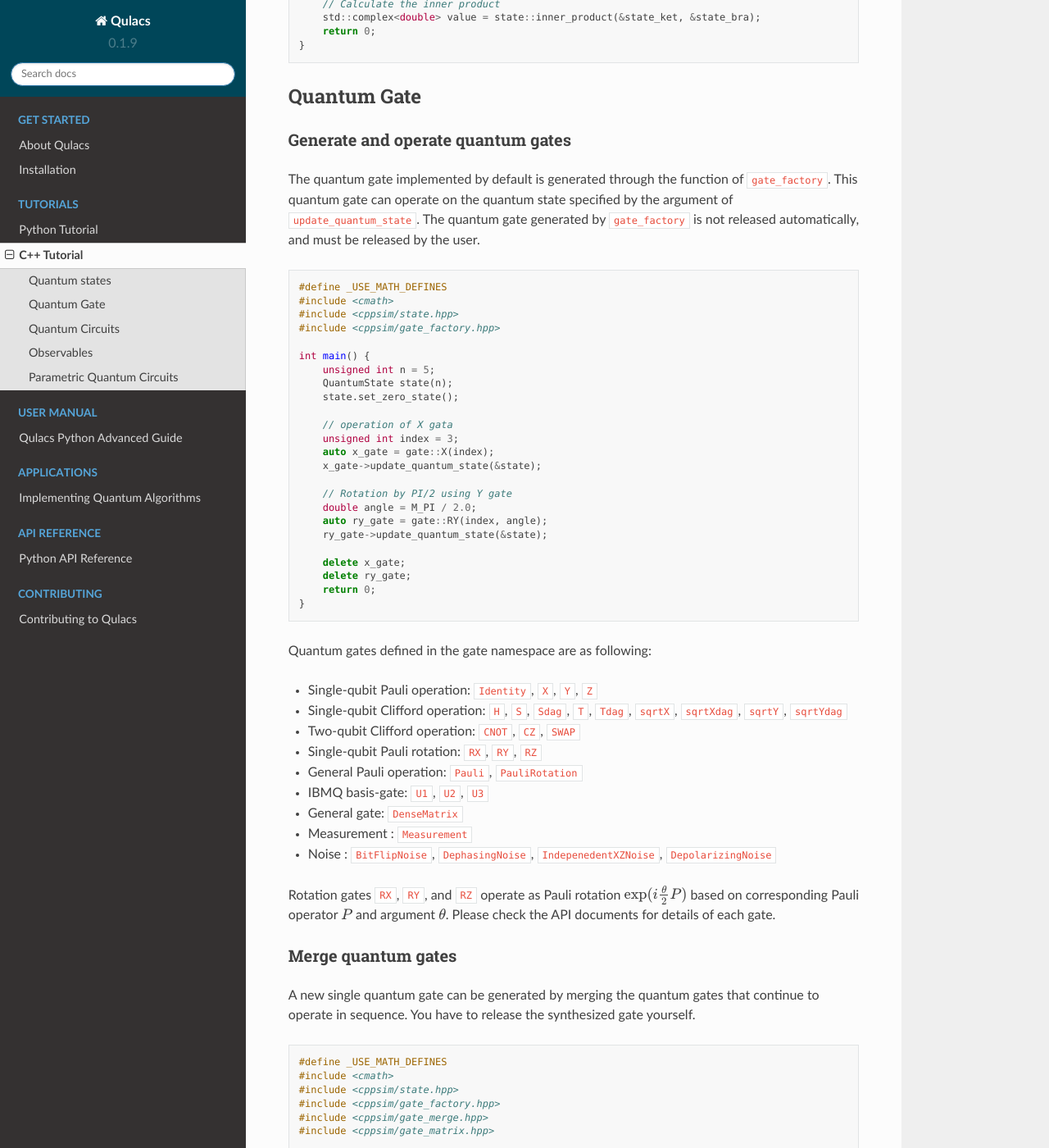
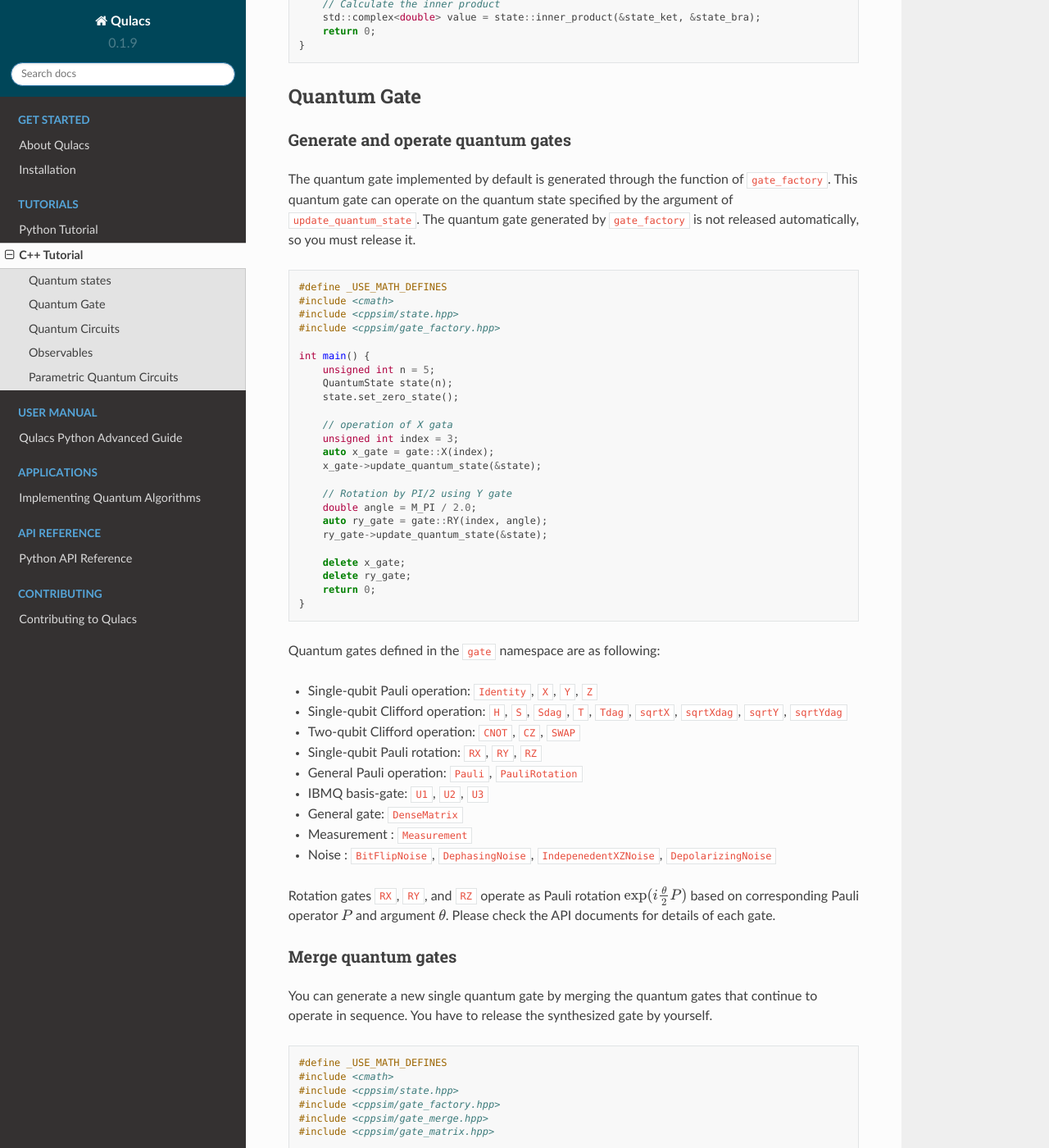
Before and after one commit to qulacs/qulacs, a Sphinx documentation site: the page built from doc/en/source/intro/4.2_cpp_tutorial.md, in a window 1280 px wide and 1400 px high, scrolled down 3237 px. Shown: the whole window at 82% size. Built offline with Sphinx 7.4.7 and the Read the Docs theme 2.0.0, drawn with Linux system fonts in a browser that asks for light colours; pages that are not in the unit, such as notebooks, are missing from menus; some of the changed text lies outside the part shown.

````diff
--- a/doc/en/source/intro/4.2_cpp_tutorial.md
+++ b/doc/en/source/intro/4.2_cpp_tutorial.md
@@ -118,8 +118,8 @@
 
 ### Calculate quantum states
 
-Various calculations can be applied to the quantum state.
-The operations do not change the quantum state.
+The following operations do not change quantum states.
+Calculations that changes quantum states are performed by quantum gates or quantum circuits.
 
 ``` cpp
 #include <cppsim/state.hpp>
@@ -173,7 +173,7 @@
 
 The quantum gate implemented by default is generated through the function of `gate_factory`.
 This quantum gate can operate on the quantum state specified by the argument of `update_quantum_state`.
-The quantum gate generated by `gate_factory` is not released automatically, and must be released by the user.
+The quantum gate generated by `gate_factory` is not released automatically, so you must release it.
 
 ``` cpp
 #define _USE_MATH_DEFINES
@@ -202,7 +202,7 @@
 }
 ```
 
-Quantum gates defined in the gate namespace are as following:
+Quantum gates defined in the `gate` namespace are as following:
 
 - Single-qubit Pauli operation: `Identity`, `X`, `Y`, `Z`
 - Single-qubit Clifford operation: `H`, `S`, `Sdag`, `T`, `Tdag`,
@@ -219,8 +219,8 @@
 
 ### Merge quantum gates
 
-A new single quantum gate can be generated by merging the quantum gates that continue to operate in sequence.
-You have to release the synthesized gate yourself.
+You can generate a new single quantum gate by merging the quantum gates that continue to operate in sequence.
+You have to release the synthesized gate by yourself.
 
 ``` cpp
 #define _USE_MATH_DEFINES
````
Also changed, not shown: doc/ja/source/intro/4.1_python_tutorial.md (+2 -2 lines), doc/ja/source/intro/4.2_cpp_tutorial.md (+5 -5 lines), doc/en/source/intro/4.1_python_tutorial.ipynb.
